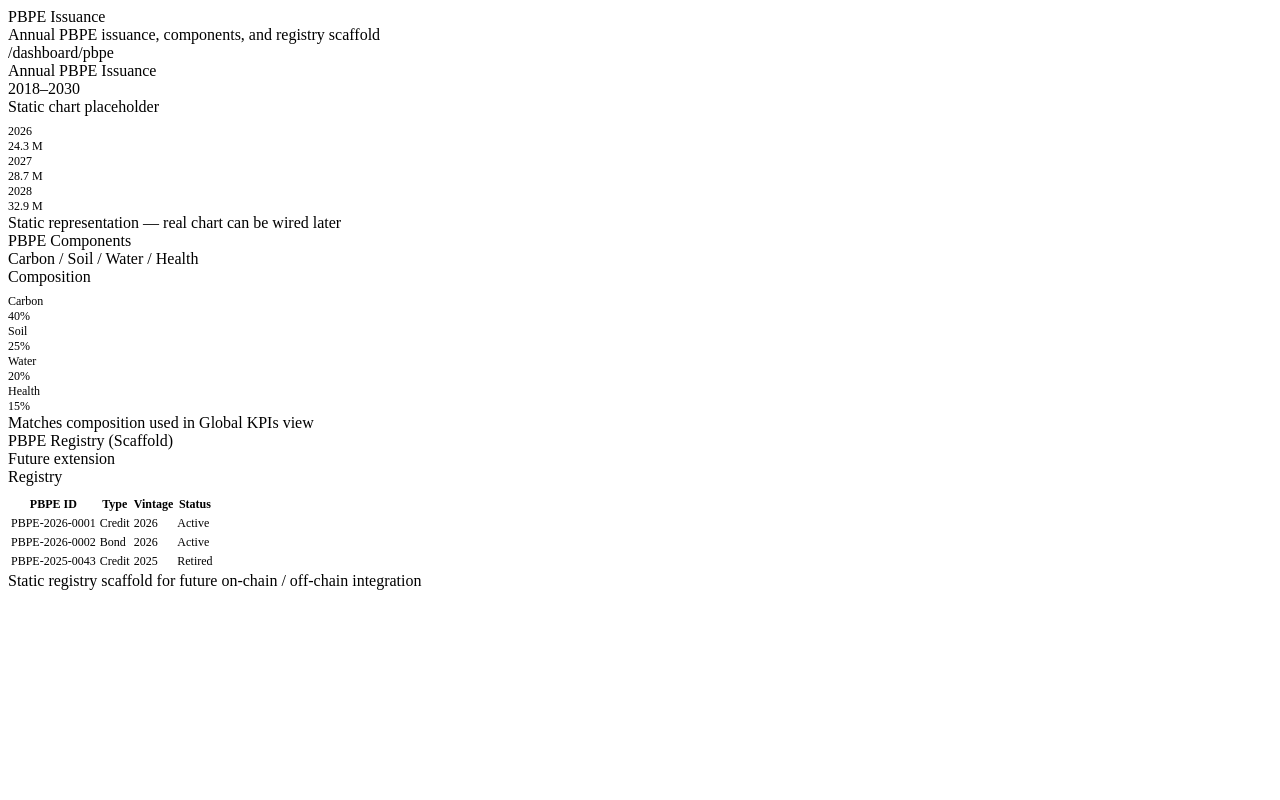
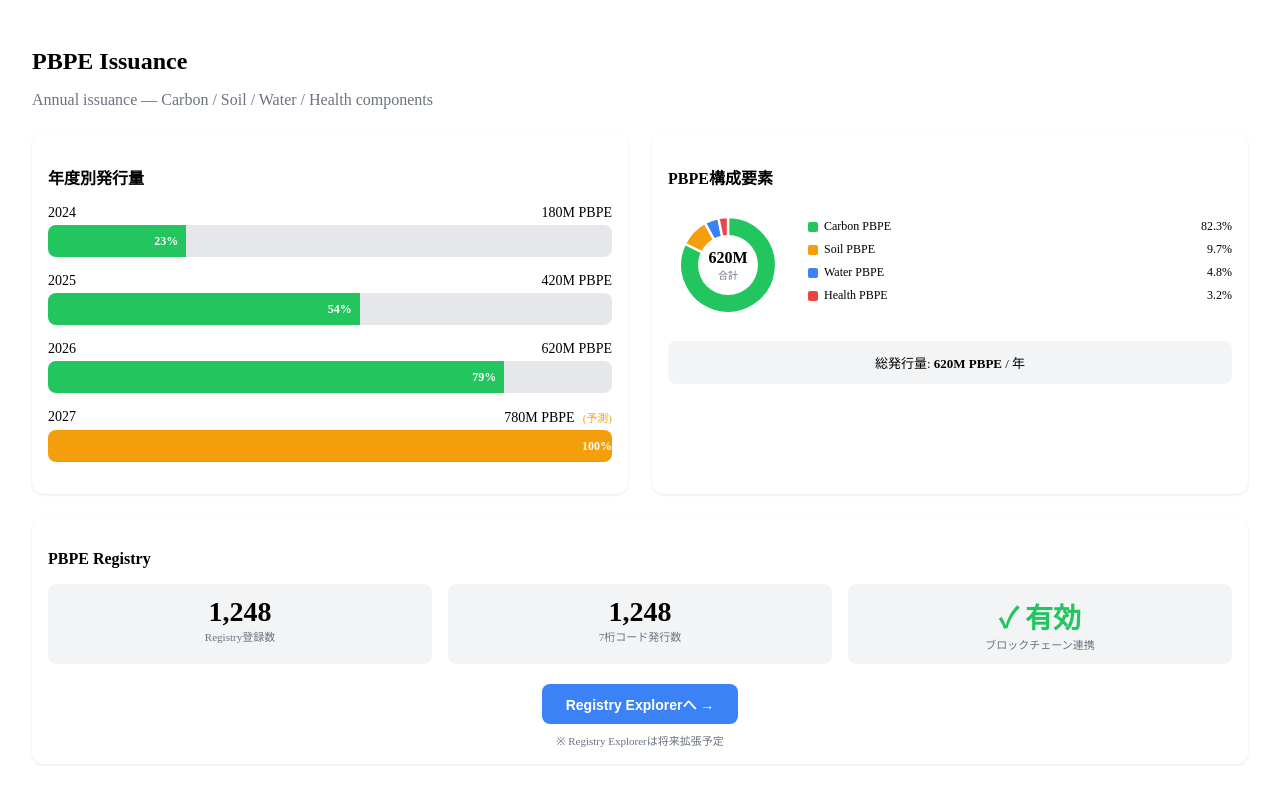
Before and after one commit to shimojok/PBPE-Marketplace, a Next.js app in the folder frontend/: page /dashboard/pbpe in a window 1280 px wide. Built offline with nearby package versions, Linux system fonts and the light colour scheme.

Commit message:
Refactor PBPEIssuance component to PbpeIssuancePage

```diff
--- a/frontend/app/dashboard/pbpe/page.tsx
+++ b/frontend/app/dashboard/pbpe/page.tsx
@@ -1,135 +1,194 @@
-export default function PBPEIssuance() {
+// frontend/app/dashboard/pbpe/page.tsx
+
+export default function PbpeIssuancePage() {
+  // 年度別発行量
+  const annualIssuance = [
+    { year: 2024, amount: 180000000 },
+    { year: 2025, amount: 420000000 },
+    { year: 2026, amount: 620000000 },
+    { year: 2027, amount: 780000000, forecast: true },
+  ];
+
+  const maxAmount = Math.max(...annualIssuance.map(i => i.amount));
+
+  // 構成要素
+  const components = [
+    { name: "Carbon PBPE", amount: 510000000, percentage: 82.3, color: "#22c55e" },
+    { name: "Soil PBPE", amount: 60000000, percentage: 9.7, color: "#f59e0b" },
+    { name: "Water PBPE", amount: 30000000, percentage: 4.8, color: "#3b82f6" },
+    { name: "Health PBPE", amount: 20000000, percentage: 3.2, color: "#ef4444" },
+  ];
+
+  const totalPbpe = components.reduce((sum, c) => sum + c.amount, 0);
+
+  // Registry情報
+  const registryStats = {
+    entries: 1248,
+    sevenDigitCodes: 1248,
+    blockchainEnabled: true,
+  };
+
   return (
-    <>
-      <div className="main-header">
-        <div className="main-title-block">
-          <div className="main-title">PBPE Issuance</div>
-          <div className="main-subtitle">
-            Annual PBPE issuance, components, and registry scaffold
-          </div>
+    <div style={{ padding: "24px" }}>
+      {/* ヘッダー */}
+      <h1 style={{ fontSize: "24px", fontWeight: "bold", marginBottom: "8px" }}>
+        PBPE Issuance
+      </h1>
+      <p style={{ color: "#6b7280", marginBottom: "24px" }}>
+        Annual issuance — Carbon / Soil / Water / Health components
+      </p>
+
+      {/* 中段：2列構成 */}
+      <div style={{
+        display: "grid",
+        gridTemplateColumns: "repeat(auto-fit, minmax(400px, 1fr))",
+        gap: "24px",
+        marginBottom: "24px",
+      }}>
+        {/* 左：年度別発行量 */}
+        <div style={{
+          background: "white",
+          padding: "16px",
+          borderRadius: "12px",
+          boxShadow: "0 1px 3px rgba(0,0,0,0.1)",
+        }}>
+          <h3 style={{ fontSize: "16px", fontWeight: "bold", marginBottom: "16px" }}>
+            年度別発行量
+          </h3>
+          {annualIssuance.map((item, i) => (
+            <div key={i} style={{ marginBottom: "16px" }}>
+              <div style={{ display: "flex", justifyContent: "space-between", marginBottom: "4px" }}>
+                <span style={{ fontSize: "14px", fontWeight: 500 }}>{item.year}</span>
+                <span style={{ fontSize: "14px" }}>
+                  {(item.amount / 1e6).toFixed(0)}M PBPE
+                  {item.forecast && <span style={{ color: "#f59e0b", marginLeft: "8px", fontSize: "11px" }}>(予測)</span>}
+                </span>
+              </div>
+              <div style={{ background: "#e5e7eb", borderRadius: "8px", height: "32px", overflow: "hidden" }}>
+                <div style={{
+                  width: `${(item.amount / maxAmount) * 100}%`,
+                  background: item.forecast ? "#f59e0b" : "#22c55e",
+                  height: "100%",
+                  display: "flex",
+                  alignItems: "center",
+                  justifyContent: "flex-end",
+                  paddingRight: "8px",
+                  color: "white",
+                  fontSize: "12px",
+                  fontWeight: "bold",
+                }}>
+                  {((item.amount / maxAmount) * 100).toFixed(0)}%
+                </div>
+              </div>
+            </div>
+          ))}
         </div>
-        <div className="main-badge">/dashboard/pbpe</div>
-      </div>
 
-      <div className="grid grid-2">
-        <div className="card">
-          <div className="card-header">
-            <div>
-              <div className="card-title">Annual PBPE Issuance</div>
-              <div className="card-metric">2018–2030</div>
+        {/* 右：PBPE構成要素 */}
+        <div style={{
+          background: "white",
+          padding: "16px",
+          borderRadius: "12px",
+          boxShadow: "0 1px 3px rgba(0,0,0,0.1)",
+        }}>
+          <h3 style={{ fontSize: "16px", fontWeight: "bold", marginBottom: "16px" }}>
+            PBPE構成要素
+          </h3>
+          <div style={{ display: "flex", alignItems: "center", gap: "20px", marginBottom: "16px" }}>
+            {/* 簡易ドーナツ（円グラフ風） */}
+            <div style={{ position: "relative", width: "120px", height: "120px" }}>
+              <svg viewBox="0 0 100 100" style={{ width: "100%", height: "100%" }}>
+                {(() => {
+                  let startAngle = 0;
+                  return components.map((comp, i) => {
+                    const angle = (comp.percentage / 100) * 360;
+                    const endAngle = startAngle + angle;
+                    const startRad = (startAngle - 90) * Math.PI / 180;
+                    const endRad = (endAngle - 90) * Math.PI / 180;
+                    const x1 = 50 + 40 * Math.cos(startRad);
+                    const y1 = 50 + 40 * Math.sin(startRad);
+                    const x2 = 50 + 40 * Math.cos(endRad);
+                    const y2 = 50 + 40 * Math.sin(endRad);
+                    const largeArc = angle > 180 ? 1 : 0;
+                    const path = `M 50 50 L ${x1} ${y1} A 40 40 0 ${largeArc} 1 ${x2} ${y2} Z`;
+                    startAngle = endAngle;
+                    return <path key={i} d={path} fill={comp.color} stroke="white" strokeWidth="2" />;
+                  });
+                })()}
+                <circle cx="50" cy="50" r="25" fill="white" />
+              </svg>
+              <div style={{ position: "absolute", top: "50%", left: "50%", transform: "translate(-50%, -50%)", textAlign: "center" }}>
+                <div style={{ fontSize: "16px", fontWeight: "bold" }}>{(totalPbpe / 1e6).toFixed(0)}M</div>
+                <div style={{ fontSize: "10px", color: "#6b7280" }}>合計</div>
+              </div>
             </div>
-            <span className="card-tag">Static chart placeholder</span>
-          </div>
-          <div style={{ marginTop: 8, fontSize: 12 }}>
-            <div className="bar-row">
-              <span className="bar-label">2026</span>
-              <div className="bar-track">
-                <div className="bar-fill" style={{ width: '65%' }} />
-              </div>
-              <span className="bar-value">24.3 M</span>
-            </div>
-            <div className="bar-row">
-              <span className="bar-label">2027</span>
-              <div className="bar-track">
-                <div className="bar-fill" style={{ width: '75%', background: 'linear-gradient(90deg,#0ea5e9,#22c55e)' }} />
-              </div>
-              <span className="bar-value">28.7 M</span>
-            </div>
-            <div className="bar-row">
-              <span className="bar-label">2028</span>
-              <div className="bar-track">
-                <div className="bar-fill" style={{ width: '85%', background: 'linear-gradient(90deg,#f97316,#22c55e)' }} />
-              </div>
-              <span className="bar-value">32.9 M</span>
+            <div style={{ flex: 1 }}>
+              {components.map((comp, i) => (
+                <div key={i} style={{ display: "flex", alignItems: "center", justifyContent: "space-between", marginBottom: "8px", fontSize: "12px" }}>
+                  <div style={{ display: "flex", alignItems: "center", gap: "6px" }}>
+                    <div style={{ width: "10px", height: "10px", borderRadius: "2px", background: comp.color }} />
+                    <span>{comp.name}</span>
+                  </div>
+                  <span>{comp.percentage}%</span>
+                </div>
+              ))}
             </div>
           </div>
-          <div className="card-footer">Static representation — real chart can be wired later</div>
-        </div>
-
-        <div className="card">
-          <div className="card-header">
-            <div>
-              <div className="card-title">PBPE Components</div>
-              <div className="card-metric">Carbon / Soil / Water / Health</div>
-            </div>
-            <span className="card-tag">Composition</span>
+          <div style={{ padding: "12px", background: "#f3f4f6", borderRadius: "8px", textAlign: "center", fontSize: "13px" }}>
+            総発行量: <strong>{(totalPbpe / 1e6).toFixed(0)}M PBPE</strong> / 年
           </div>
-          <div style={{ marginTop: 8, fontSize: 12 }}>
-            <div className="bar-row">
-              <span className="bar-label">Carbon</span>
-              <div className="bar-track">
-                <div className="bar-fill" style={{ width: '40%' }} />
-              </div>
-              <span className="bar-value">40%</span>
-            </div>
-            <div className="bar-row">
-              <span className="bar-label">Soil</span>
-              <div className="bar-track">
-                <div className="bar-fill" style={{ width: '25%', background: 'linear-gradient(90deg,#0ea5e9,#22c55e)' }} />
-              </div>
-              <span className="bar-value">25%</span>
-            </div>
-            <div className="bar-row">
-              <span className="bar-label">Water</span>
-              <div className="bar-track">
-                <div className="bar-fill" style={{ width: '20%', background: 'linear-gradient(90deg,#22c55e,#0ea5e9)' }} />
-              </div>
-              <span className="bar-value">20%</span>
-            </div>
-            <div className="bar-row">
-              <span className="bar-label">Health</span>
-              <div className="bar-track">
-                <div className="bar-fill" style={{ width: '15%', background: 'linear-gradient(90deg,#f97316,#22c55e)' }} />
-              </div>
-              <span className="bar-value">15%</span>
-            </div>
-          </div>
-          <div className="card-footer">Matches composition used in Global KPIs view</div>
         </div>
       </div>
 
-      <div className="card">
-        <div className="card-header">
-          <div>
-            <div className="card-title">PBPE Registry (Scaffold)</div>
-            <div className="card-metric">Future extension</div>
+      {/* 下段：PBPE Registry */}
+      <div style={{
+        background: "white",
+        padding: "16px",
+        borderRadius: "12px",
+        boxShadow: "0 1px 3px rgba(0,0,0,0.1)",
+      }}>
+        <h3 style={{ fontSize: "16px", fontWeight: "bold", marginBottom: "16px" }}>
+          PBPE Registry
+        </h3>
+        <div style={{
+          display: "grid",
+          gridTemplateColumns: "repeat(auto-fit, minmax(200px, 1fr))",
+          gap: "16px",
+          marginBottom: "20px",
+        }}>
+          <div style={{ textAlign: "center", padding: "12px", background: "#f3f4f6", borderRadius: "8px" }}>
+            <div style={{ fontSize: "28px", fontWeight: "bold" }}>{registryStats.entries.toLocaleString()}</div>
+            <div style={{ fontSize: "11px", color: "#6b7280" }}>Registry登録数</div>
           </div>
-          <span className="card-tag">Registry</span>
+          <div style={{ textAlign: "center", padding: "12px", background: "#f3f4f6", borderRadius: "8px" }}>
+            <div style={{ fontSize: "28px", fontWeight: "bold" }}>{registryStats.sevenDigitCodes.toLocaleString()}</div>
+            <div style={{ fontSize: "11px", color: "#6b7280" }}>7桁コード発行数</div>
+          </div>
+          <div style={{ textAlign: "center", padding: "12px", background: "#f3f4f6", borderRadius: "8px" }}>
+            <div style={{ fontSize: "28px", fontWeight: "bold", color: registryStats.blockchainEnabled ? "#22c55e" : "#ef4444" }}>
+              {registryStats.blockchainEnabled ? "✓ 有効" : "✗ 未連携"}
+            </div>
+            <div style={{ fontSize: "11px", color: "#6b7280" }}>ブロックチェーン連携</div>
+          </div>
         </div>
-        <div style={{ marginTop: 8, fontSize: 12 }}>
-          <table className="table">
-            <thead>
-              <tr>
-                <th>PBPE ID</th>
-                <th>Type</th>
-                <th>Vintage</th>
-                <th>Status</th>
-              </tr>
-            </thead>
-            <tbody>
-              <tr>
-                <td>PBPE-2026-0001</td>
-                <td>Credit</td>
-                <td>2026</td>
-                <td>Active</td>
-              </tr>
-              <tr>
-                <td>PBPE-2026-0002</td>
-                <td>Bond</td>
-                <td>2026</td>
-                <td>Active</td>
-              </tr>
-              <tr>
-                <td>PBPE-2025-0043</td>
-                <td>Credit</td>
-                <td>2025</td>
-                <td>Retired</td>
-              </tr>
-            </tbody>
-          </table>
+        <div style={{ textAlign: "center" }}>
+          <button style={{
+            background: "#3b82f6",
+            color: "white",
+            border: "none",
+            padding: "10px 24px",
+            borderRadius: "8px",
+            fontSize: "14px",
+            fontWeight: "bold",
+            cursor: "pointer",
+          }}>
+            Registry Explorerへ →
+          </button>
+          <div style={{ fontSize: "11px", color: "#6b7280", marginTop: "8px" }}>
+            ※ Registry Explorerは将来拡張予定
+          </div>
         </div>
-        <div className="card-footer">Static registry scaffold for future on-chain / off-chain integration</div>
       </div>
-    </>
-  )
+    </div>
+  );
 }
```
